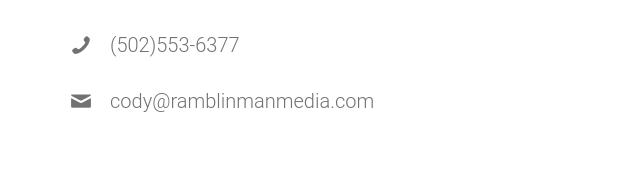
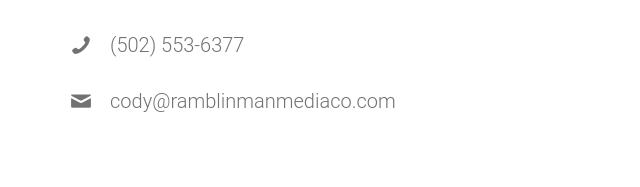
Before and after one commit to IvanProfitt/cody-website, a plain HTML site: page contact.html in a window 1280 px wide. Shown: the part 340-527 px from the top of the page, 0-640 px from the left. Drawn offline with Linux system fonts and the light colour scheme; some packages are replaced by stand-ins of ours; no server answers; files whose address does not match are found by name.

Commit message:
Update contact.html

```diff
--- a/contact.html
+++ b/contact.html
@@ -72,8 +72,8 @@
 					<div class="col-md-4 animate-box">
 						<h3>Want pictures of your next concert? contact me here:</h3>
 						<ul class="contact-info">
-							<li><i class="icon-phone2"></i> (502)553-6377</li>
-							<li><i class="icon-mail"></i><a href="#">cody@ramblinmanmedia.com</a></li>
+							<li><i class="icon-phone2"></i> (502) 553-6377</li>
+							<li><i class="icon-mail"></i><a href="#">cody@ramblinmanmediaco.com</a></li>
 						</ul>
 					</div>
 				</div>
```
